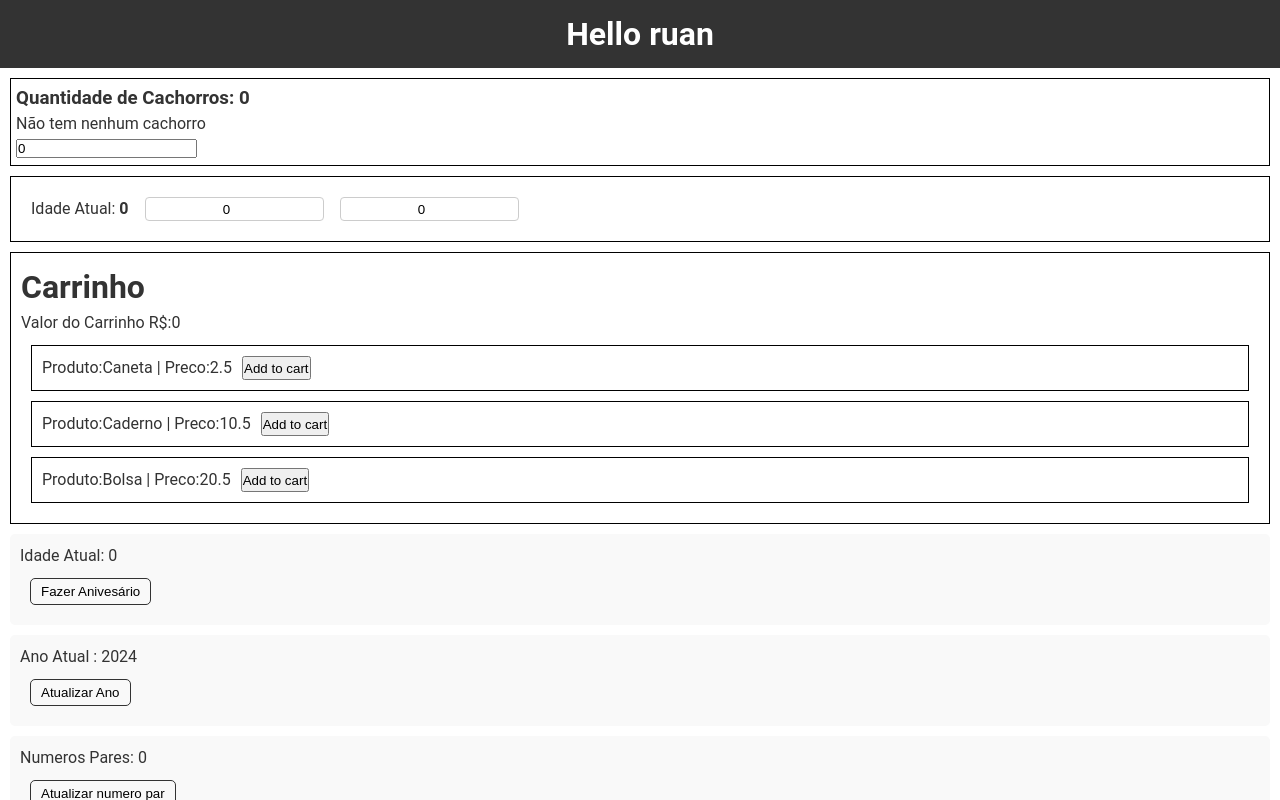
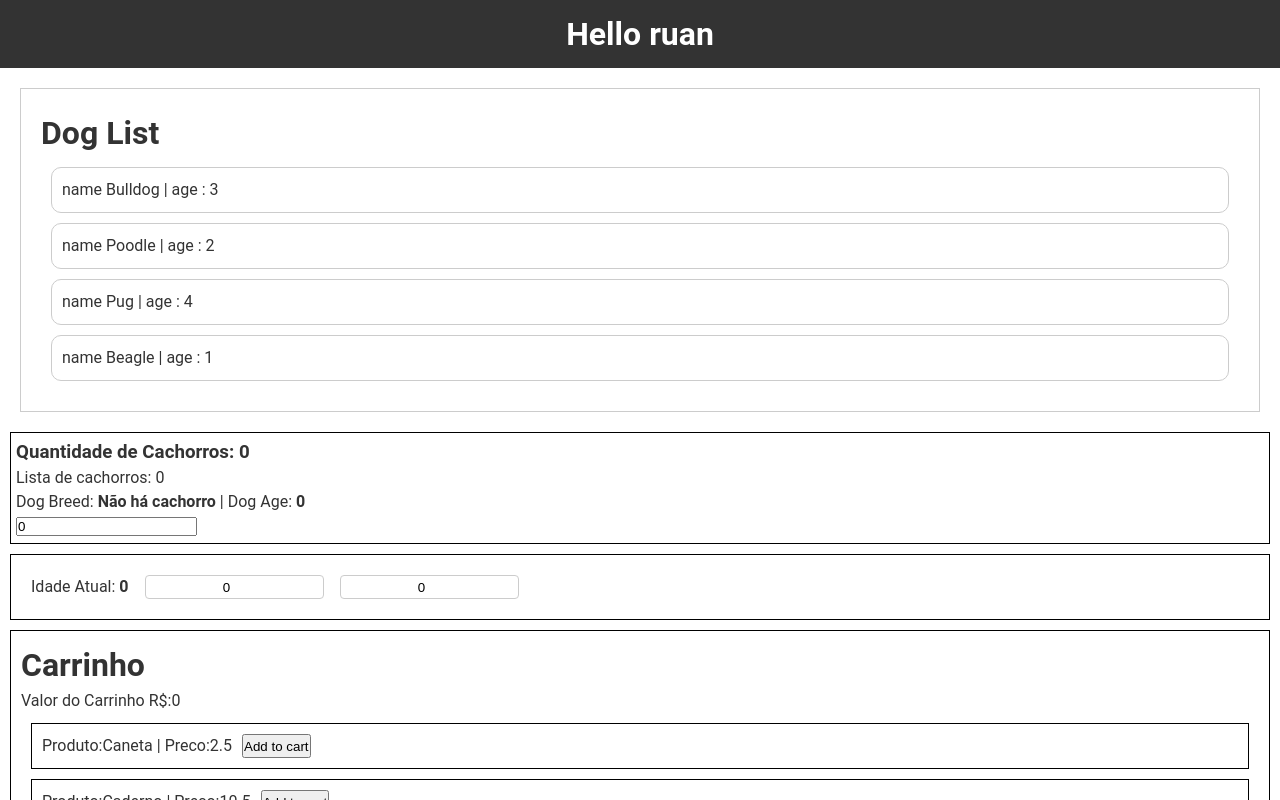
Before and after one commit to SrLuc/Vuejs, a Vue app in the folder vue-project/: page / in a window 1280 px wide. Shown: the top 800 px of the page. Built offline with nearby package versions, Linux system fonts and the light colour scheme.

Commit message:
adding vfor and vshow

```diff
--- a/vue-project/src/App.vue
+++ b/vue-project/src/App.vue
@@ -6,11 +6,13 @@ import Props from "./components/Props.vue";
 import ReciveE from "./components/ReciveE.vue";
 import Effect from "./components/Effect.vue";
 import IfElse from "./components/IfElse.vue";
+import List from "./components/List.vue";
 </script>
 
 <template>
   <Header />
   <main>
+    <List />
     <IfElse />
     <Effect />
     <ReciveE />
--- a/vue-project/src/components/IfElse.vue
+++ b/vue-project/src/components/IfElse.vue
@@ -1,5 +1,13 @@
 <script setup>
 import { ref } from "vue";
+
+const doglist = [
+  { name: "Não há cachorro", age: "0" },
+  { name: "Bulldog", age: 3 },
+  { name: "Poodle", age: 2 },
+  { name: "Pug", age: 4 },
+  { name: "Beagle", age: 1 },
+];
 
 const qnt = ref(0);
 </script>
@@ -7,9 +15,12 @@ const qnt = ref(0);
 <template>
   <div>
     <h3>Quantidade de Cachorros: {{ qnt }}</h3>
-    <p v-if="qnt === 0">Não tem nenhum cachorro</p>
-    <p v-else-if="qnt === 1">Tem um Cachorro</p>
-    <p v-if="qnt > 1">Tem varios Cachorros</p>
+    <p v-show="qnt === 0">Lista de cachorros: {{ qnt }}</p>
+    <p v-if="doglist[qnt]">
+      Dog Breed: <strong>{{ doglist[qnt]?.name }}</strong> | Dog Age:
+      <strong>{{ doglist[qnt]?.age }}</strong>
+    </p>
+    <p v-if="qnt > doglist.length - 1">Não há mais cachorros para exibir</p>
     <input type="number" v-model="qnt" />
   </div>
 </template>
--- /dev/null
+++ b/vue-project/src/components/List.vue
@@ -0,0 +1,34 @@
+<script setup>
+const doglist = [
+  { name: "Bulldog", age: 3 },
+  { name: "Poodle", age: 2 },
+  { name: "Pug", age: 4 },
+  { name: "Beagle", age: 1 },
+];
+</script>
+
+<template>
+  <div>
+    <h1>Dog List</h1>
+    <ul>
+      <li v-for="dog in doglist">name {{ dog.name }} | age : {{ dog.age }}</li>
+    </ul>
+  </div>
+</template>
+
+<style scoped>
+div {
+  margin: 20px;
+  padding: 20px;
+  border: 1px solid #ccc;
+}
+ul {
+  list-style-type: none;
+}
+li {
+  margin: 10px;
+  padding: 10px;
+  border: 1px solid #ccc;
+  border-radius: 10px;
+}
+</style>
```
